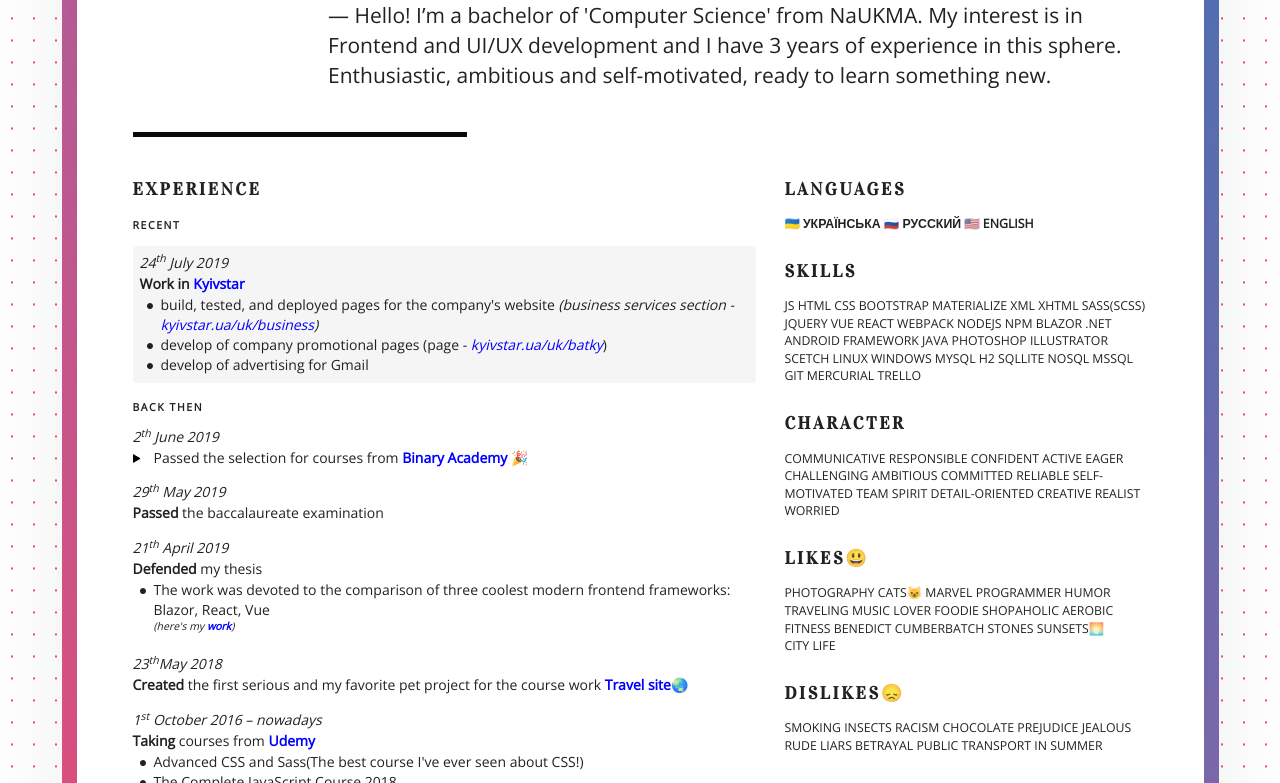
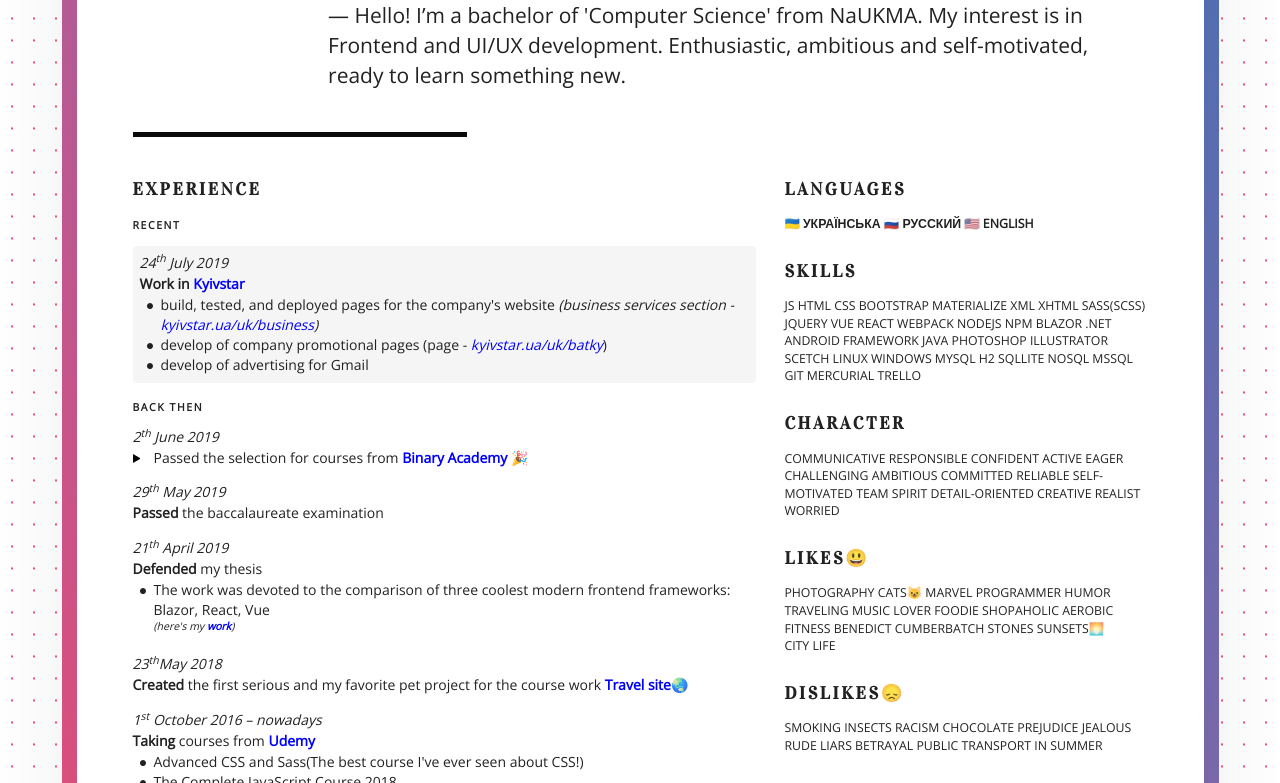
Before and after one commit to AnnabellFlem/homepage, a plain HTML site: page index.html in a window 1280 px wide. Shown: the part 317-1100 px from the top of the page. Drawn offline with nearby package versions, Linux system fonts and the light colour scheme.

Commit message:
Update index.html

```diff
--- a/index.html
+++ b/index.html
@@ -80,7 +80,7 @@
                   <h2>Résumé</h2>
                   <p>&mdash; Hello! I’m a bachelor of 'Computer Science' from NaUKMA. My interest is in
                     Frontend
-                    and UI/UX development and I have 3 years of experience in this sphere. Enthusiastic, ambitious and
+                    and UI/UX development. Enthusiastic, ambitious and
                     self-motivated,
                     ready to learn something new.</p>
                 </div>
```
